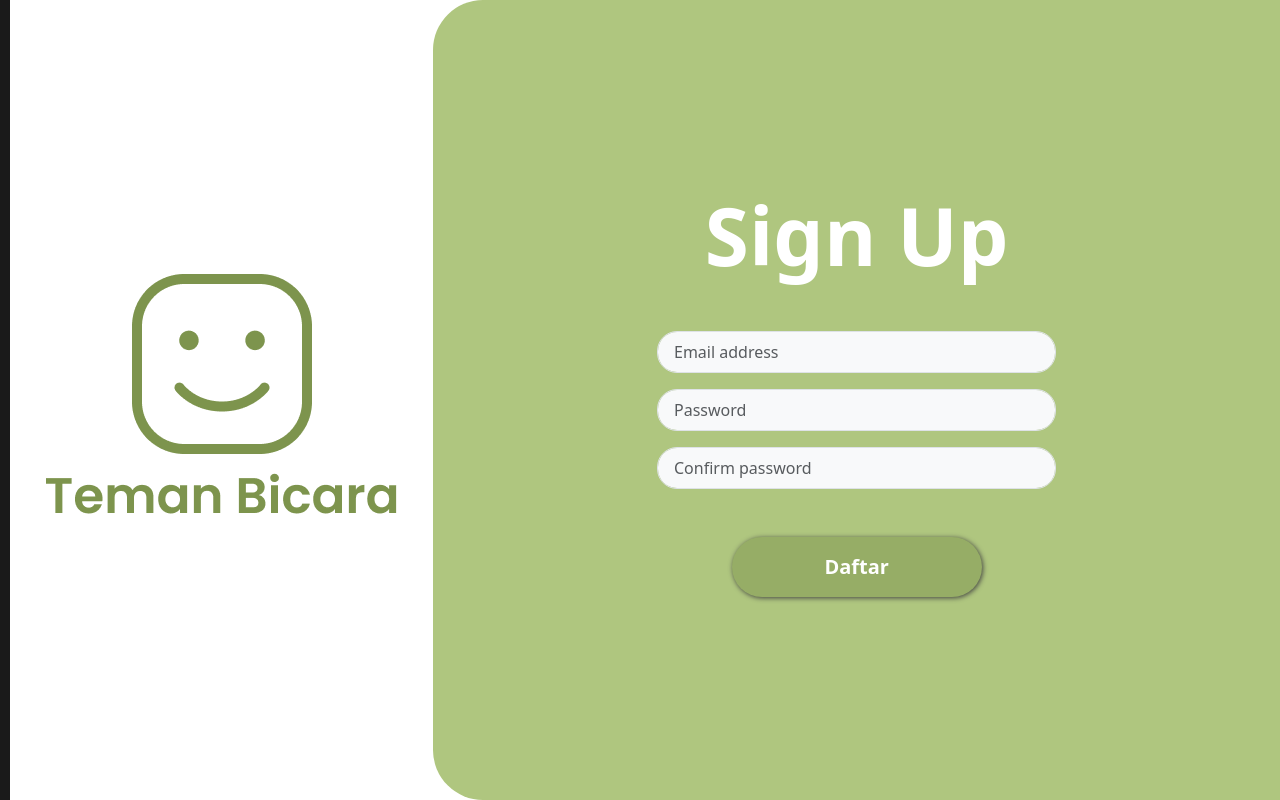
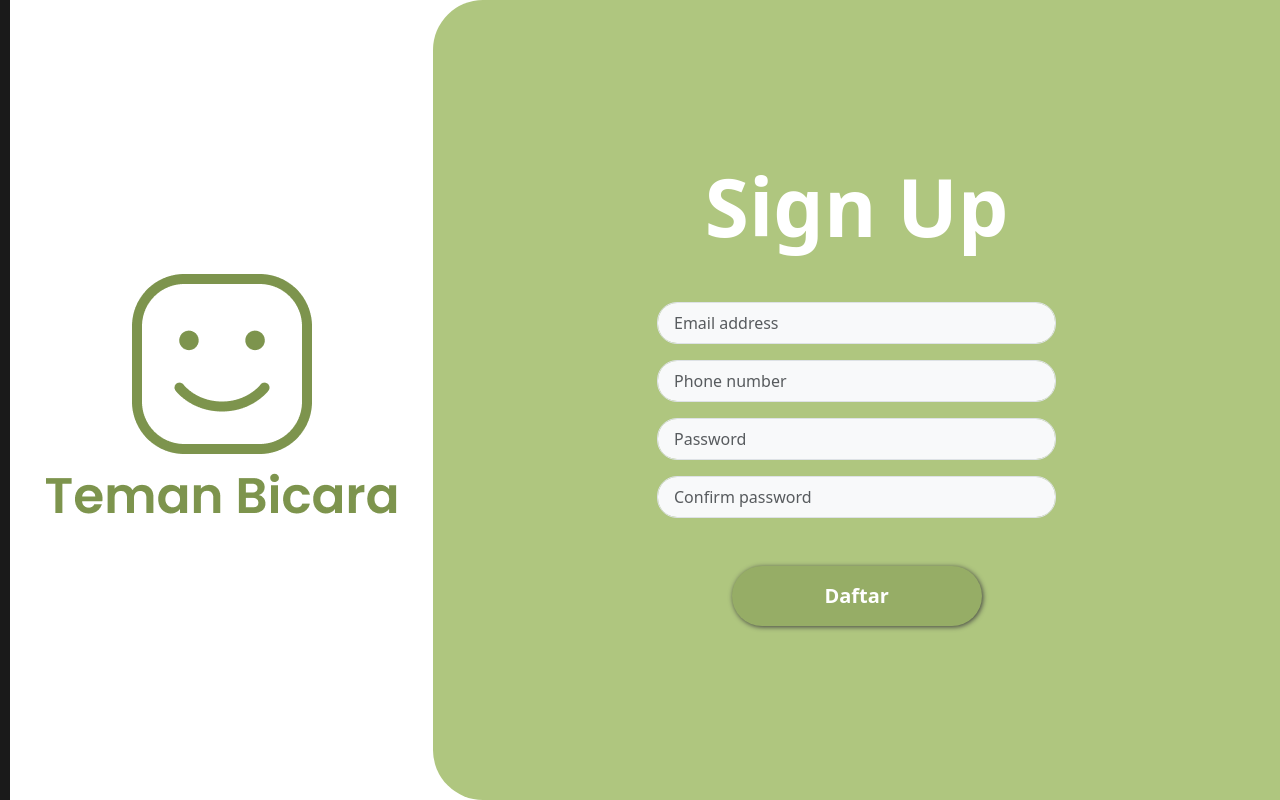
Before and after one commit to hafiiddd/teman_bicara, a React (Vite) app: page /register in a window 1280 px wide. Built offline with nearby package versions, Linux system fonts and the light colour scheme.

Commit message:
add utility login & register

```diff
--- a/package.json
+++ b/package.json
@@ -10,6 +10,7 @@
     "preview": "vite preview"
   },
   "dependencies": {
+    "axios": "^1.7.9",
     "bootstrap": "^5.3.3",
     "react": "^18.3.1",
     "react-dom": "^18.3.1",
--- a/src/App.jsx
+++ b/src/App.jsx
@@ -1,4 +1,5 @@
 import { RouterProvider } from 'react-router-dom';
+import { UserProvider } from './context/globalUserContext.jsx';
 import { router } from '../src/routing/router.jsx';
 import "./App.css"
 import 'bootstrap/dist/css/bootstrap.min.css';
@@ -6,7 +7,9 @@ import 'bootstrap/dist/css/bootstrap.min.css';
 function App() {
   return (
     <div>
-      <RouterProvider router={router} />
+      <UserProvider>
+        <RouterProvider router={router} />
+      </UserProvider>
     </div>
   )
 }
--- a/src/View/homePage/homePage.jsx
+++ b/src/View/homePage/homePage.jsx
@@ -1,12 +1,13 @@
 import "./homePage.css";
-
+import { useUser } from '../../context/globalUserContext';
 function HomePage() {
+  const {user} = useUser();
   return (
     <>
       <div className="container-fluid homepage">
         <section className="section section-1">
           <h1>Section 1</h1>
-          <p>Welcome to the first section!</p>
+          <p>hallo {user.email}</p>
         </section>
         <section className="section section-2">
           <h1>Section 2</h1>
--- a/src/View/login/loginPage.jsx
+++ b/src/View/login/loginPage.jsx
@@ -3,10 +3,43 @@ import logoIg from "../../assets/skill-icons_instagram.png";
 import logoGoogle from "../../assets/Apple-icon.png";
 import logo from "../../Assets/logu-green.png";
 import logoApple from "../../assets/flat-color-icons_google.png";
+import { useState } from 'react';
+import axiosClient from '../../axiosClient.js';
+import { useUser } from '../../../src/context/globalUserContext.jsx';
+import { useNavigate } from 'react-router-dom';
+
 
 function LoginPage() {
-    const handleSubmit = (e) => {
-        e.preventDefault();
+    const { loginUser } = useUser();
+    const [email, setEmail] = useState('');
+    const [password, setPassword] = useState('');
+    const [errorMessage, setErrorMessage] = useState('');
+    const navigate = useNavigate();
+
+    const handleEmailChange = (event) => {
+        setEmail(event.target.value);
+    };
+
+    const handlePasswordChange = (event) => {
+        setPassword(event.target.value);
+    };
+
+    const handleSubmit = async (event) => {
+        event.preventDefault();
+        try {
+            const response = await axiosClient.post('login', {
+                email: email,
+                password: password,
+            });
+            const { data, token } = response.data;
+
+            loginUser(data, token);
+            setErrorMessage('');
+            navigate('/');
+        } catch (error) {
+            console.log(error.response.data.message);
+            setErrorMessage(error.response.data.message);
+        }
     };
 
     return (
@@ -15,7 +48,7 @@ function LoginPage() {
                 <div className="row w-100">
                     <div className="col-md-8 p-0 d-flex align-items-center justify-content-center content-column-login">
                         <div className="row d-flex align-items-center justify-content-center">
-                            <form onSubmit={handleSubmit}>
+                            <form onSubmit={handleSubmit} method="post">
                                 <div className="text-center mb-4">
                                     <p className="display-1 h1 fw-bolder">Sign In</p>
                                 </div>
@@ -61,6 +94,7 @@ function LoginPage() {
                                         className="form-control form-control-lg bg-light fs-6"
                                         placeholder="Email address"
                                         id="email"
+                                        onChange={handleEmailChange}
                                         required
                                     />
                                 </div>
@@ -70,6 +104,7 @@ function LoginPage() {
                                         className="form-control form-control-lg bg-light fs-6"
                                         placeholder="Password"
                                         id="password"
+                                        onChange={handlePasswordChange}
                                         required
                                     />
                                 </div>
@@ -81,7 +116,7 @@ function LoginPage() {
                                         <small>Lupa kata sandi?</small>
                                     </div>
                                 </div>
-
+                                <div>{errorMessage}</div>
                                 <div className="input-group my-3 d-flex justify-content-center mt-5">
                                     <button className="btn btn-lg fw-bold" id="button-login" type="submit">
                                         Masuk
--- a/src/View/register/registerPage.jsx
+++ b/src/View/register/registerPage.jsx
@@ -1,10 +1,54 @@
 import "../register/registerPage.css";
 import logo from "../../Assets/Logu-green.png"; // Use import for static assets
+// import { useUser } from '../../../src/context/globalUserContext.jsx';
+import { useNavigate } from "react-router-dom";
+import { useState } from 'react';
+import axiosClient from '../../axiosClient.js';
 
 function RegisterPage() {
-    const handleSubmit = (e) => {
+  const [email, setEmail] = useState("");
+  const [password, setPassword] = useState("");
+  const [confirmPassword, setConfirmPassword] = useState("");
+  const [phoneNumber, setPhoneNumber] = useState("");
+  const [errorMessage, setErrorMessage] = useState("");
+  const navigate = useNavigate();
+
+  const handleEmailChange = (event) => {
+    setEmail(event.target.value);
+  };
+
+  const handlePasswordChange = (event) => {
+    setPassword(event.target.value);
+  };
+  const handleConfirmPassChange = (event) => {
+    setConfirmPassword(event.target.value);
+  };
+
+  const handlePhoneNumber = (event) => {
+    const value = event.target.value;
+
+    if (/^\d*$/.test(value)) {
+      setPhoneNumber(value);
+    }
+  };
+  const handleRegister = async (e) => {
     e.preventDefault();
-        // You can add your form submission logic here
+    if (password !== confirmPassword) {
+        setErrorMessage("Password and Confirm Password do not match.");
+        return;
+      }
+    try {
+        await axiosClient.post('register', {
+            email: email,
+            password: password,
+            phone_number: phoneNumber
+        });
+        setErrorMessage('');
+        navigate('/login');
+    } catch (error) {
+        console.log(error.response.data.message);
+        setErrorMessage(error.response.data.message);
+    }
   };
 
   return (
@@ -16,16 +60,27 @@ function RegisterPage() {
           </div>
           <div className="col-md-8 p-0 d-flex align-items-center justify-content-center content-column">
             <div className="row d-flex align-items-center justify-content-center w-50">
-                            <form onSubmit={handleSubmit}>
+              <form onSubmit={handleRegister} method="post">
                 <div className="text-center mb-5">
                   <p className="display-1 h1 fw-bolder">Sign Up</p>
                 </div>
                 <div className="input-group mb-3">
                   <input
-                                        id="username"
+                    id="email"
                     type="email"
                     className="form-control form-control-lg bg-light fs-6"
                     placeholder="Email address"
+                    onChange={handleEmailChange}
+                    required
+                  />
+                </div>
+                <div className="input-group mb-3">
+                  <input
+                    id="no_telp"
+                    type="text"
+                    className="form-control form-control-lg bg-light fs-6"
+                    placeholder="Phone number"
+                    onChange={handlePhoneNumber}
                     required
                   />
                 </div>
@@ -35,6 +90,7 @@ function RegisterPage() {
                     type="password"
                     className="form-control form-control-lg bg-light fs-6"
                     placeholder="Password"
+                    onChange={handlePasswordChange}
                     required
                   />
                 </div>
@@ -44,14 +100,15 @@ function RegisterPage() {
                     type="password"
                     className="form-control form-control-lg bg-light fs-6"
                     placeholder="Confirm password"
+                    onChange={handleConfirmPassChange}
                     required
                   />
                 </div>
-                                <div className="text-danger fw-bold">
-
-                                </div>
+                <div className="text-danger fw-bold">{errorMessage}</div>
                 <div className="input-group my-3 d-flex justify-content-center mt-5">
-                                    <button className="btn btn-lg fw-bold" type="submit">Daftar</button>
+                  <button className="btn btn-lg fw-bold" type="submit">
+                    Daftar
+                  </button>
                 </div>
               </form>
             </div>
--- /dev/null
+++ b/src/axiosClient.js
@@ -0,0 +1,7 @@
+import axios from "axios";
+
+const axiosClient = axios.create({
+  baseURL: "http://127.0.0.1:8000/api/v1/",
+});
+
+export default axiosClient;
--- /dev/null
+++ b/src/context/globalUserContext.jsx
@@ -0,0 +1,42 @@
+import { createContext, useState, useContext } from "react";
+import PropTypes from "prop-types";
+const UserContext = createContext(null);
+
+export const useUser = () => { return useContext(UserContext) };
+
+export const UserProvider = ({ children }) => {
+        UserProvider.propTypes = {
+            children: PropTypes.string.isRequired,
+          };
+    const [user, setUser] = useState(
+        () => {
+            return JSON.parse(localStorage.getItem('USER')) || null;
+        }
+    );
+
+    const [token, setToken] = useState(
+        () => {
+            return localStorage.getItem('TOKEN') || null;
+        }
+    );
+
+    const [isSidebarOpen, setIsSidebarOpen] = useState(false);
+
+    const loginUser = (user, token) => {
+        setUser(user);
+        setToken(token);
+        localStorage.setItem('USER', JSON.stringify(user));
+        localStorage.setItem('TOKEN', token);
+    };
+
+    const logoutUser = () => {
+        setUser(null);
+        setToken(null);
+        localStorage.removeItem('USER');
+        localStorage.removeItem('TOKEN');
+    }
+
+    return <UserContext.Provider value={{ user, setUser, token, setToken, loginUser, logoutUser, isSidebarOpen, setIsSidebarOpen }}>
+        {children}
+    </UserContext.Provider>;
+};
--- a/src/routing/router.jsx
+++ b/src/routing/router.jsx
@@ -13,7 +13,7 @@ export const router = createBrowserRouter([
       path: "/",
       element: <Layout />,
       children: [
-        { path: "/", element: <HomePageView /> },
+        { index : true, element: <HomePageView /> },
         { path: "/Artikel", element: <ArtikelPage /> },
         { path: "/Quiz", element: <QuizPage /> },
         { path: "/About", element: <AboutPage /> },
```
Also changed, not shown: 2 other files (tests, documents, lock files or other folders). Lines whose indentation alone changed are shown as unchanged.
